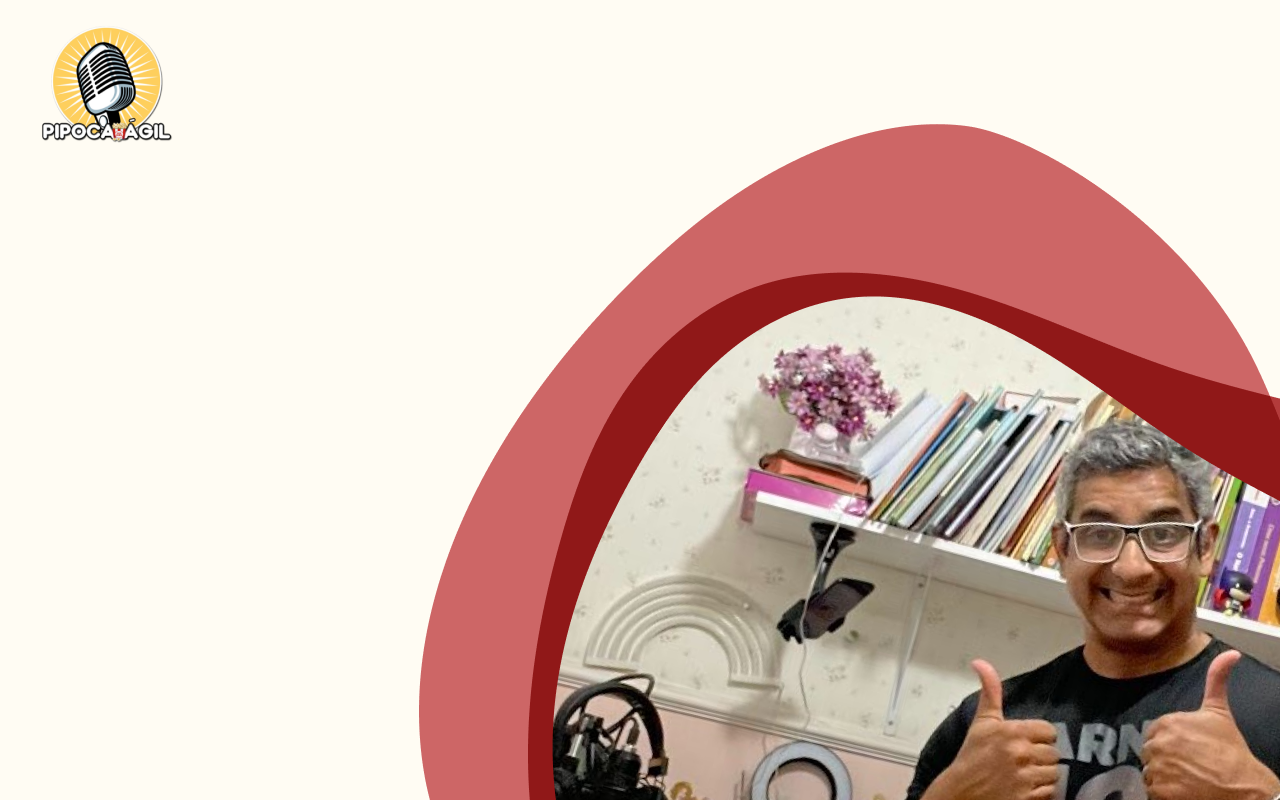
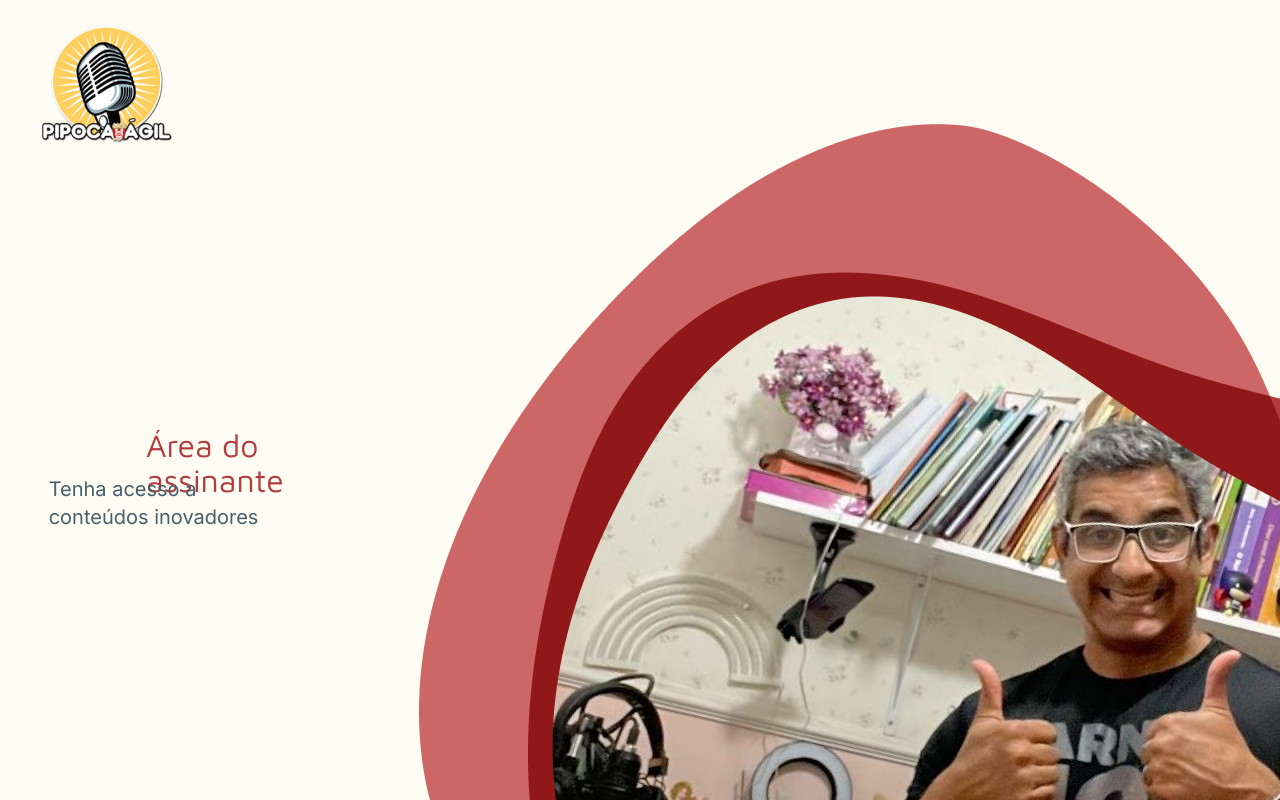
Before and after one commit to Pipoca-Agil/frontend, a React (Create React App) app: page /login in a window 1280 px wide. Shown: the top 800 px of the page. Built offline with nearby package versions, Linux system fonts and the light colour scheme; a web font is replaced by a local one.

Commit message:
feat: implementa titulo e paragrafo da tela de login

```diff
--- a/package.json
+++ b/package.json
@@ -3,6 +3,7 @@
   "version": "0.1.0",
   "private": true,
   "dependencies": {
+    "@fontsource/maven-pro": "^5.0.8",
     "@testing-library/jest-dom": "^5.16.5",
     "@testing-library/react": "^13.4.0",
     "@testing-library/user-event": "^13.5.0",
--- a/src/pages/Login/index.tsx
+++ b/src/pages/Login/index.tsx
@@ -1,5 +1,5 @@
 import React from 'react';
-import { StyledLoginPage, LogoImage } from './style'
+import { StyledLoginPage, LogoImage, Title, SubTitle } from './style'
 import LogoPipocaAgil from './Imgs/LogoPipocaAgil.png'
 import ImagemLogin from './Imgs/ImagemLogin.png'
 
@@ -11,8 +11,9 @@ export default function Login() {
       />
     </LogoImage>
     <StyledLoginPage>
+      <Title>Área do assinante</Title>
+      <SubTitle>Tenha acesso a conteúdos inovadores</SubTitle>
       <form>
-
       </form>
       <img src= {ImagemLogin} alt= 'Imagem Ibson podcast pipipoca ágil' />
     </StyledLoginPage>
--- a/src/pages/Login/style.tsx
+++ b/src/pages/Login/style.tsx
@@ -1,10 +1,10 @@
 import styled from "styled-components";
+import "@fontsource/maven-pro";
 
 export const StyledLoginPage = styled.main`
   width: 100%;
   max-width: 100%;
   display: flex;
-  align-items: center;
   justify-content: space-between;
 
 `
@@ -16,3 +16,30 @@ export const LogoImage = styled.div`
   top: 24px;
   left: 40px;
 `
+
+export const Title = styled.h4`
+  position: relative;
+  font-family: "Maven Pro";
+  font-weigth: 700;
+  font-size: 32px;
+  line-height: 35.2px;
+  color: #B33B3B;
+  width: 275px;
+  height: 36px;
+  top: 308px;
+  left: 146px;
+`
+
+export const SubTitle = styled.p`
+  position: relative;
+  width: 370px;
+  height: 28px;
+  top: 350px;
+  left: -130px;
+  color: #455F6B;
+  font-family: "Inter";
+  font-weight: 400;
+  font-size: 20px;
+  line-height: 28px;
+  padding-top: 5px;
+`
```
Also changed, not shown: 1 other file (tests, documents, lock files or other folders).
